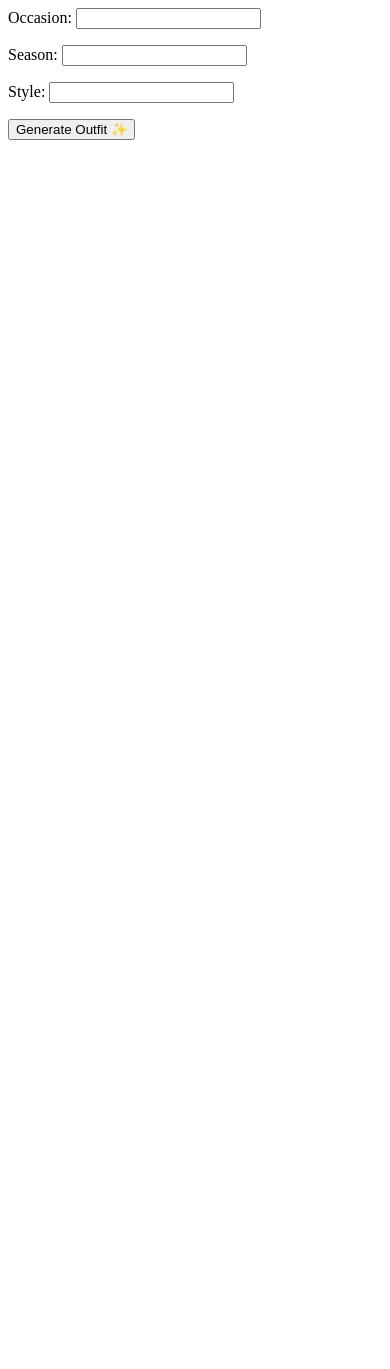
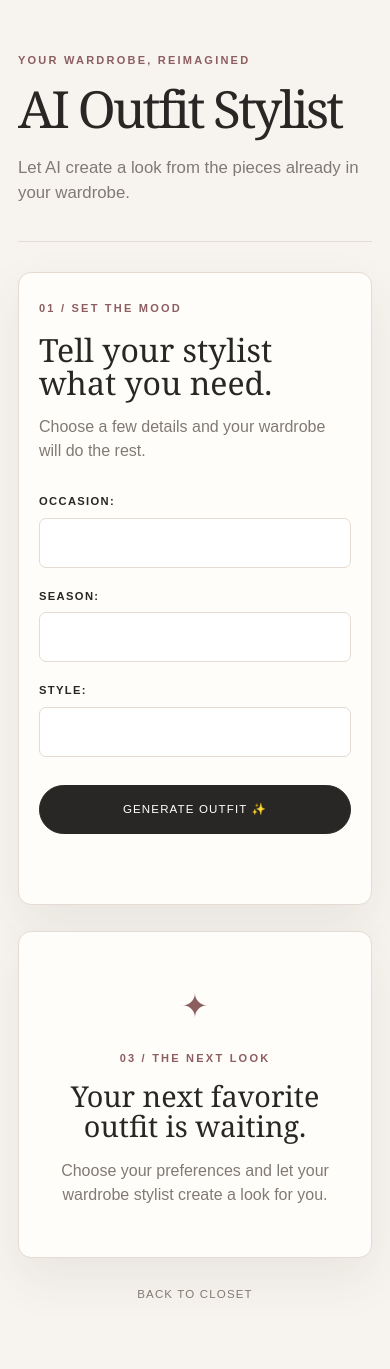
Before and after one commit to prg-09/Personal-Wardrobe-Manager, a Django app: page /ai-generator/ in a window 390 px wide. Before the commit the page ends 140 px from the top, so only its background shows below. Run offline with Django 5.2, Linux system fonts and the light colour scheme; the visitor is signed in with stand-in values (Sample User, id 1).

Commit message:
Redesign AI generator UI

```diff
--- /dev/null
+++ b/Wardrobe_Manager/static/css/ai_generator.css
@@ -0,0 +1,413 @@
+:root {
+    --ai-ivory: #f7f4ef;
+    --ai-paper: #fffdfa;
+    --ai-ink: #292725;
+    --ai-muted: #817a73;
+    --ai-line: #e4dbd2;
+    --ai-rose: #8d5e60;
+    --ai-rose-soft: #f2e7e4;
+    --ai-taupe: #d7cbbd;
+    --ai-shadow: 0 20px 50px rgba(59, 48, 41, 0.08);
+}
+
+* {
+    box-sizing: border-box;
+}
+
+body.ai-stylist-page {
+    background: var(--ai-ivory);
+    color: var(--ai-ink);
+    font-family: Arial, sans-serif;
+    line-height: 1.5;
+    margin: 0;
+    min-height: 100vh;
+}
+
+.ai-stylist-shell {
+    margin: 0 auto;
+    max-width: 1240px;
+    padding: 76px 5vw 90px;
+}
+
+.ai-stylist-hero {
+    align-items: center;
+    border-bottom: 1px solid var(--ai-line);
+    display: flex;
+    gap: 50px;
+    justify-content: space-between;
+    margin-bottom: 45px;
+    padding-bottom: 52px;
+}
+
+.ai-stylist-hero__copy {
+    max-width: 680px;
+}
+
+.ai-stylist-kicker,
+.ai-section-heading__eyebrow {
+    color: var(--ai-rose);
+    font-size: 0.69rem;
+    font-weight: bold;
+    letter-spacing: 0.2em;
+    margin: 0 0 16px;
+    text-transform: uppercase;
+}
+
+.ai-stylist-hero h1 {
+    font-family: Georgia, serif;
+    font-size: clamp(3.2rem, 7vw, 6.7rem);
+    font-weight: normal;
+    letter-spacing: -0.055em;
+    line-height: 0.9;
+    margin: 0;
+}
+
+.ai-stylist-hero__subtitle {
+    color: var(--ai-muted);
+    font-size: 1.05rem;
+    margin: 24px 0 0;
+    max-width: 440px;
+}
+
+.ai-stylist-layout {
+    align-items: start;
+    display: grid;
+    gap: 26px;
+    grid-template-columns: minmax(0, 0.88fr) minmax(0, 1.12fr);
+}
+
+.ai-preferences-card,
+.ai-recommendation-card,
+.ai-empty-state {
+    background: var(--ai-paper);
+    border: 1px solid var(--ai-line);
+    border-radius: 13px;
+    box-shadow: var(--ai-shadow);
+}
+
+.ai-preferences-card {
+    padding: 34px clamp(24px, 4vw, 42px) 38px;
+}
+
+.ai-section-heading h2 {
+    font-family: Georgia, serif;
+    font-size: 2rem;
+    font-weight: normal;
+    line-height: 1.05;
+    margin: 0;
+}
+
+.ai-section-heading > p:last-child {
+    color: var(--ai-muted);
+    margin: 15px 0 30px;
+}
+
+.ai-preferences-form p {
+    margin: 0 0 20px;
+}
+
+.ai-preferences-form label {
+    display: block;
+    font-size: 0.7rem;
+    font-weight: bold;
+    letter-spacing: 0.12em;
+    margin-bottom: 8px;
+    text-transform: uppercase;
+}
+
+.ai-preferences-form input,
+.ai-preferences-form select,
+.ai-preferences-form textarea {
+    background: #fff;
+    border: 1px solid var(--ai-line);
+    border-radius: 7px;
+    color: var(--ai-ink);
+    font: inherit;
+    min-height: 49px;
+    padding: 12px 14px;
+    transition: border-color 180ms ease, box-shadow 180ms ease;
+    width: 100%;
+}
+
+.ai-preferences-form input:focus,
+.ai-preferences-form select:focus,
+.ai-preferences-form textarea:focus {
+    border-color: var(--ai-rose);
+    box-shadow: 0 0 0 3px rgba(141, 94, 96, 0.13);
+    outline: none;
+}
+
+.ai-preferences-form .helptext {
+    color: var(--ai-muted);
+    display: block;
+    font-size: 0.78rem;
+    margin-top: 7px;
+}
+
+.ai-preferences-form .errorlist {
+    background: var(--ai-rose-soft);
+    border-left: 3px solid var(--ai-rose);
+    color: var(--ai-rose);
+    font-size: 0.82rem;
+    list-style: none;
+    margin: 0 0 8px;
+    padding: 9px 12px;
+}
+
+.ai-stylist-page .ai-generate-button,
+.ai-stylist-page .ai-save-button {
+    border: 1px solid var(--ai-ink);
+    border-radius: 999px;
+    cursor: pointer;
+    display: inline-flex;
+    font: inherit;
+    font-size: 0.72rem;
+    justify-content: center;
+    letter-spacing: 0.1em;
+    padding: 15px 21px;
+    text-transform: uppercase;
+    transition: background 180ms ease, border-color 180ms ease, opacity 180ms ease, transform 180ms ease;
+}
+
+.ai-stylist-page .ai-generate-button {
+    background: var(--ai-ink);
+    color: #fff;
+    margin-top: 8px;
+    width: 100%;
+}
+
+.ai-stylist-page .ai-generate-button:hover:not(:disabled) {
+    background: var(--ai-rose);
+    border-color: var(--ai-rose);
+    transform: translateY(-2px);
+}
+
+.ai-generate-button:disabled {
+    cursor: wait;
+    opacity: 0.65;
+}
+
+.ai-wait-message {
+    color: var(--ai-muted);
+    font-size: 0.78rem;
+    min-height: 20px;
+    text-align: center;
+}
+
+.ai-status {
+    align-items: flex-start;
+    display: flex;
+    gap: 12px;
+    margin-top: 22px;
+    padding: 14px;
+}
+
+.ai-status--error {
+    background: var(--ai-rose-soft);
+    border-left: 3px solid var(--ai-rose);
+    color: var(--ai-rose);
+}
+
+.ai-status__mark,
+.ai-empty-state__mark {
+    color: var(--ai-rose);
+    font-size: 1.1rem;
+}
+
+.ai-status strong {
+    font-family: Georgia, serif;
+    font-size: 1rem;
+    font-weight: normal;
+}
+
+.ai-status p {
+    font-size: 0.82rem;
+    margin: 3px 0 0;
+}
+
+.ai-result-area {
+    min-width: 0;
+}
+
+.ai-recommendation-card {
+    padding: 34px clamp(24px, 4vw, 46px) 40px;
+}
+
+.ai-recommendation-card__topline {
+    align-items: center;
+    display: flex;
+    gap: 14px;
+    justify-content: space-between;
+}
+
+.ai-recommendation-card__badge {
+    background: var(--ai-rose-soft);
+    border-radius: 999px;
+    color: var(--ai-rose);
+    font-size: 0.64rem;
+    letter-spacing: 0.1em;
+    padding: 8px 11px;
+    text-transform: uppercase;
+    white-space: nowrap;
+}
+
+.ai-recommendation-card h2 {
+    font-family: Georgia, serif;
+    font-size: clamp(2.1rem, 4vw, 3.5rem);
+    font-weight: normal;
+    line-height: 1;
+    margin: 24px 0 17px;
+}
+
+.ai-recommendation-card__explanation {
+    color: var(--ai-muted);
+    font-size: 1rem;
+    margin: 0;
+    max-width: 540px;
+}
+
+.ai-selected-pieces {
+    border-bottom: 1px solid var(--ai-line);
+    border-top: 1px solid var(--ai-line);
+    margin: 30px 0 25px;
+    padding: 19px 0;
+}
+
+.ai-selected-pieces__label {
+    color: var(--ai-rose);
+    font-size: 0.68rem;
+    font-weight: bold;
+    letter-spacing: 0.16em;
+    margin: 0 0 10px;
+    text-transform: uppercase;
+}
+
+.ai-selected-pieces ul {
+    display: grid;
+    gap: 9px;
+    list-style: none;
+    margin: 0;
+    padding: 0;
+}
+
+.ai-selected-pieces li {
+    align-items: center;
+    display: flex;
+    justify-content: space-between;
+}
+
+.ai-selected-pieces li span {
+    color: var(--ai-muted);
+    font-size: 0.88rem;
+}
+
+.ai-selected-pieces li strong {
+    color: var(--ai-ink);
+    font-family: Georgia, serif;
+    font-size: 1.1rem;
+    font-weight: normal;
+}
+
+.ai-stylist-page .ai-save-button {
+    background: transparent;
+    border-color: var(--ai-rose);
+    color: var(--ai-rose);
+    width: 100%;
+}
+
+.ai-stylist-page .ai-save-button:hover {
+    background: var(--ai-rose);
+    color: #fff;
+    transform: translateY(-2px);
+}
+
+.ai-empty-state {
+    align-items: center;
+    display: flex;
+    flex-direction: column;
+    min-height: 440px;
+    justify-content: center;
+    padding: 50px 32px;
+    text-align: center;
+}
+
+.ai-empty-state__mark {
+    font-size: 2rem;
+    margin-bottom: 20px;
+}
+
+.ai-empty-state .ai-section-heading__eyebrow {
+    margin-bottom: 14px;
+}
+
+.ai-empty-state h2 {
+    font-family: Georgia, serif;
+    font-size: clamp(1.8rem, 4vw, 2.7rem);
+    font-weight: normal;
+    line-height: 1.05;
+    margin: 0;
+    max-width: 360px;
+}
+
+.ai-empty-state > p:last-child {
+    color: var(--ai-muted);
+    margin: 18px 0 0;
+    max-width: 340px;
+}
+
+.ai-back-link {
+    color: var(--ai-muted);
+    display: block;
+    font-size: 0.72rem;
+    letter-spacing: 0.1em;
+    margin: 28px auto 0;
+    text-align: center;
+    text-decoration: none;
+    text-transform: uppercase;
+    width: fit-content;
+}
+
+.ai-back-link:hover {
+    color: var(--ai-rose);
+}
+
+@media (max-width: 850px) {
+    .ai-stylist-hero {
+        align-items: flex-start;
+    }
+
+    .ai-stylist-layout {
+        grid-template-columns: 1fr;
+    }
+
+    .ai-empty-state {
+        min-height: 320px;
+    }
+}
+
+@media (max-width: 560px) {
+    .ai-stylist-shell {
+        padding: 52px 18px 65px;
+    }
+
+    .ai-stylist-hero {
+        display: block;
+        margin-bottom: 30px;
+        padding-bottom: 36px;
+    }
+
+    .ai-preferences-card,
+    .ai-recommendation-card {
+        padding: 27px 20px 30px;
+    }
+
+    .ai-recommendation-card__topline {
+        align-items: flex-start;
+        flex-direction: column;
+        gap: 4px;
+    }
+
+    .ai-recommendation-card__badge {
+        white-space: normal;
+    }
+}
--- a/Wardrobe_Manager/wardrobe/templates/wardrobe/ai_generator.html
+++ b/Wardrobe_Manager/wardrobe/templates/wardrobe/ai_generator.html
@@ -1,9 +1,37 @@
-<form method="POST" id="outfit-form">
+{% load static %}
+<!DOCTYPE html>
+<html lang="en">
+<head>
+    <meta charset="UTF-8">
+    <meta name="viewport" content="width=device-width, initial-scale=1.0">
+    <title>AI Outfit Stylist | Wardrobe Manager</title>
+    <link rel="stylesheet" href="{% static 'css/ai_generator.css' %}">
+</head>
+<body class="ai-stylist-page">
+    <main class="ai-stylist-shell">
+        <header class="ai-stylist-hero">
+            <div class="ai-stylist-hero__copy">
+                <p class="ai-stylist-kicker">Your wardrobe, reimagined</p>
+                <h1>AI Outfit Stylist</h1>
+                <p class="ai-stylist-hero__subtitle">Let AI create a look from the pieces already in your wardrobe.</p>
+            </div>
+        </header>
+
+        <div class="ai-stylist-layout">
+            <section class="ai-preferences-card" aria-labelledby="preferences-title">
+                <div class="ai-section-heading">
+                    <p class="ai-section-heading__eyebrow">01 / Set the mood</p>
+                    <h2 id="preferences-title">Tell your stylist what you need.</h2>
+                    <p>Choose a few details and your wardrobe will do the rest.</p>
+                </div>
+
+                <form method="POST" id="outfit-form" class="ai-preferences-form">
                     {% csrf_token %}
 
                     {{ form.as_p }}
 
                     <button
+                        class="ai-generate-button"
                         type="submit"
                         id="generate-btn"
                         {% if cooldown %}disabled{% endif %}
@@ -15,7 +43,7 @@
                         {% endif %}
                     </button>
 
-    <p id="wait-message">
+                    <p class="ai-wait-message" id="wait-message">
                         {% if cooldown %}
                             Please wait 30 seconds before generating another outfit.
                         {% endif %}
@@ -23,24 +51,37 @@
                 </form>
 
                 {% if error %}
+                    <div class="ai-status ai-status--error" role="alert">
+                        <span class="ai-status__mark">✦</span>
+                        <div>
+                            <strong>Your stylist is taking a moment.</strong>
                             <p>{{ error }}</p>
+                        </div>
+                    </div>
                 {% endif %}
+            </section>
 
+            <section class="ai-result-area" aria-live="polite">
                 {% if recommendation %}
+                    <article class="ai-recommendation-card">
+                        <div class="ai-recommendation-card__topline">
+                            <p class="ai-section-heading__eyebrow">02 / Your edit</p>
+                            <span class="ai-recommendation-card__badge">AI recommendation</span>
+                        </div>
 
                         <h2>{{ recommendation.outfit_name }}</h2>
+                        <p class="ai-recommendation-card__explanation">{{ recommendation.explanation }}</p>
 
-    <p>{{ recommendation.explanation }}</p>
-
-    <h4>Selected Clothing:</h4>
-
+                        <div class="ai-selected-pieces">
+                            <p class="ai-selected-pieces__label">Selected pieces</p>
                             <ul>
                                 {% for item_id in recommendation.item_ids %}
-            <li>Clothing ID: {{ item_id }}</li>
+                                    <li><span>Wardrobe piece</span><strong>#{{ item_id }}</strong></li>
                                 {% endfor %}
                             </ul>
+                        </div>
 
-    <form method="POST">
+                        <form class="ai-save-form" method="POST">
                             {% csrf_token %}
 
                             <input
@@ -57,12 +98,24 @@
                                 >
                             {% endfor %}
 
-        <button type="submit" name="save_outfit">
+                            <button class="ai-save-button" type="submit" name="save_outfit">
                                 Save Outfit
                             </button>
                         </form>
+                    </article>
+                {% else %}
+                    <div class="ai-empty-state">
+                        <span class="ai-empty-state__mark">✦</span>
+                        <p class="ai-section-heading__eyebrow">03 / The next look</p>
+                        <h2>Your next favorite outfit is waiting.</h2>
+                        <p>Choose your preferences and let your wardrobe stylist create a look for you.</p>
+                    </div>
+                {% endif %}
+            </section>
+        </div>
 
-{% endif %}
+        <a class="ai-back-link" href="{% url 'closet' %}">Back to Closet</a>
+    </main>
 
 {% if cooldown %}
 <script>
@@ -91,3 +144,5 @@
     }, 1000);
 </script>
 {% endif %}
+</body>
+</html>
```
Lines whose indentation alone changed are shown as unchanged.
